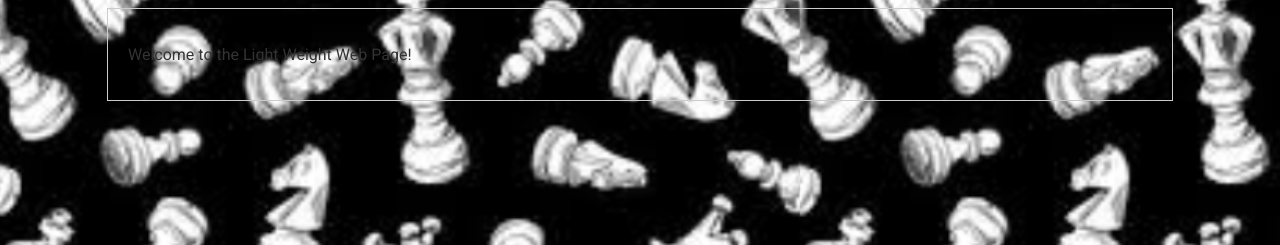
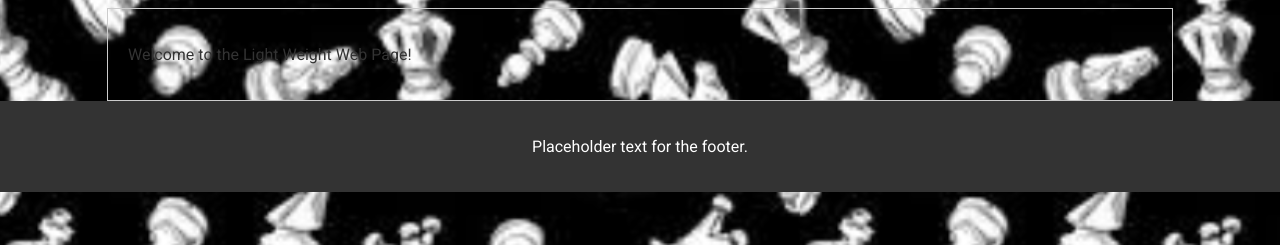
Before and after one commit to Feod/light-weight-web-page-for-artist, a plain HTML site: page web-page-template/index.html in a window 1280 px wide. Shown: the part 555-800 px from the top of the page. Drawn offline with Linux system fonts and the light colour scheme.

Commit message:
Add footer element to the web page template
* Add a `<footer>` element with placeholder text to `index.html`
* Add CSS styles for the `<footer>` element in `styles.css`
  - Set background color, text color, padding, and text alignment

```diff
--- a/web-page-template/index.html
+++ b/web-page-template/index.html
@@ -31,6 +31,9 @@
         <h2 class="transparent-background">Blog</h2>
         <div id="blog-content"></div>
     </section>
+    <footer>
+        <p>Placeholder text for the footer.</p>
+    </footer>
     <script src="script.js"></script>
 </body>
 </html>
--- a/web-page-template/styles.css
+++ b/web-page-template/styles.css
@@ -132,3 +132,11 @@ nav ul li {
     padding: 5px;
     border-radius: 5px;
 }
+
+/* Footer styles */
+footer {
+    background-color: #333;
+    color: #fff;
+    padding: 20px;
+    text-align: center;
+}
```
